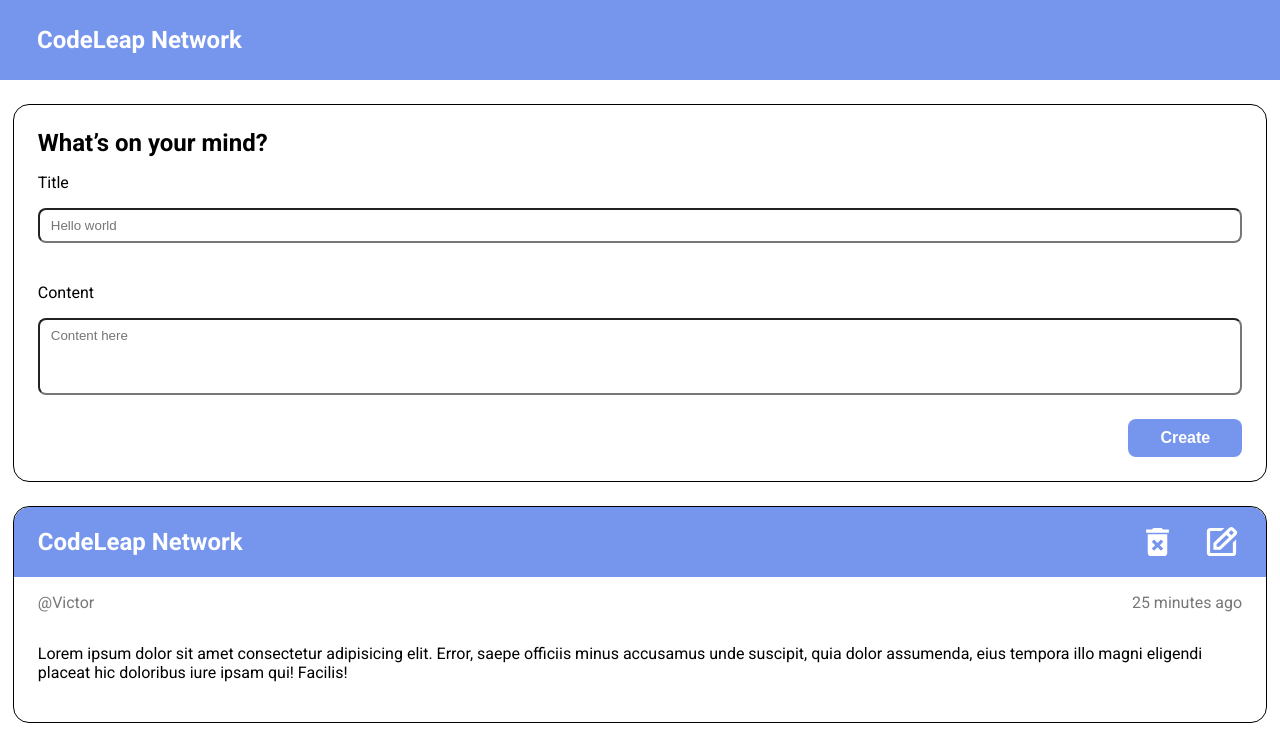
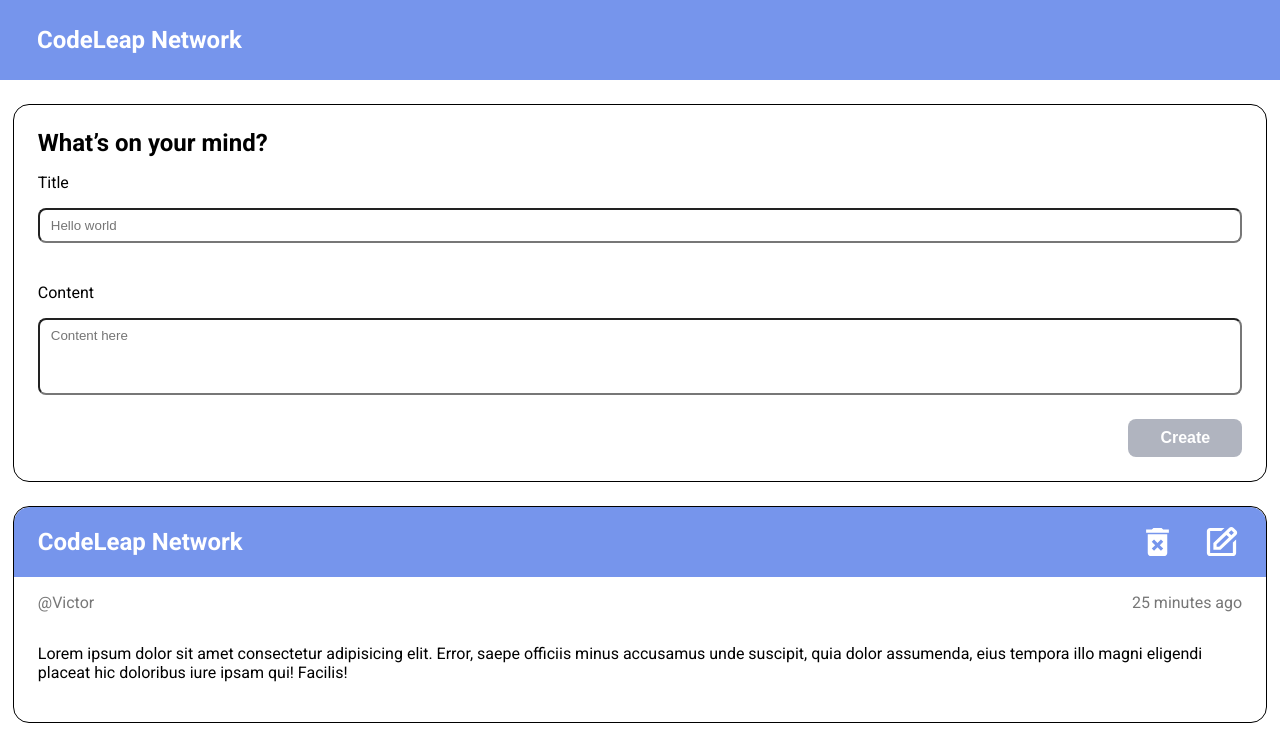
Before and after one commit to paulosrlj/PostsBlog, a React (Vite) app: page / in a window 1280 px wide. Shown: the top 745 px of the page. Built offline with nearby package versions, Linux system fonts and the light colour scheme.

Commit message:
feat: add create post button validation

```diff
--- a/src/App.tsx
+++ b/src/App.tsx
@@ -4,8 +4,6 @@
 import MainScreen from './pages/MainScreen/MainScreen'
 
 function App() {
-  const [count, setCount] = useState(0)
-
   return (
     <MainScreen />
   )
--- /dev/null
+++ b/src/actions/postCard/index.ts
@@ -0,0 +1,30 @@
+import { createSlice } from "@reduxjs/toolkit";
+
+const postCardSlice = createSlice({
+    name: 'postCard',
+		initialState: {
+			titleValue: '',
+			contentValue: '',
+			valid: false
+		},
+		reducers: {
+			verifyIfIsInvalid: (state) => {
+				if (state.titleValue.length > 0 && state.contentValue.length > 0) {
+					state.valid = true;
+				}
+				else {
+					state.valid = false;
+				}
+			},
+			updateTitleValue: (state, action) => {
+				state.titleValue = action.payload;
+			},
+      updateContentValue: (state, action) => {
+				state.contentValue = action.payload;
+			}
+		}
+})
+
+export const inputActions = postCardSlice.actions;
+
+export { postCardSlice }
--- a/src/components/Input/index.tsx
+++ b/src/components/Input/index.tsx
@@ -1,7 +1,4 @@
-import { CSSProperties, ReactNode, useState } from "react";
-import { useDispatch, useSelector } from 'react-redux'
-
-import { inputActions } from "../../actions/input";
+import { CSSProperties } from "react";
 
 import style from "./style.module.scss";
 
@@ -10,18 +7,11 @@
   text?: string;
   type: string;
   styles?: CSSProperties;
+  onChange?: any;
+  value: string;
 };
 
-function Input({ placeholder, text, type, styles }: Props) {
-
-  const value = useSelector((state: any) => state.signUpInput.inputValue);
-
-  const dispatch = useDispatch();
-
-  function handleInputChange(e: React.ChangeEvent<HTMLInputElement>) {
-    dispatch(inputActions.updateInput(e.target.value))
-    dispatch(inputActions.verifyIfIsInvalid())
-  }
+function Input({ placeholder, type, styles, onChange, value }: Props) {
 
   return (
     <input
@@ -29,7 +19,7 @@
       type={type}
       placeholder={placeholder}
       style={styles}
-      onChange={handleInputChange}
+      onChange={onChange}
       value={value}
     />
   );
--- a/src/components/PostCard/index.tsx
+++ b/src/components/PostCard/index.tsx
@@ -1,11 +1,30 @@
 import React from "react";
+
+import { useDispatch, useSelector } from "react-redux";
 
 import styles from "./style.module.scss";
 import Title from "../Title";
 import Input from "../Input";
 import Button from "../Button";
+import { inputActions } from "../../actions/postCard";
 
 function PostCard() {
+  const titleValue = useSelector((state: any) => state.postCard.titleValue);
+  const contentValue = useSelector((state: any) => state.postCard.contentValue);
+  const valid = useSelector((state: any) => state.postCard.valid);
+
+  const dispatch = useDispatch();
+
+  function handleTitleChange(e: React.ChangeEvent<HTMLInputElement>) {
+    dispatch(inputActions.updateTitleValue(e.target.value));
+    dispatch(inputActions.verifyIfIsInvalid());
+  }
+
+  function handleContentChange(e: React.ChangeEvent<HTMLInputElement>) {
+    dispatch(inputActions.updateContentValue(e.target.value));
+    dispatch(inputActions.verifyIfIsInvalid());
+  }
+
   return (
     <div className={styles.postCard}>
       <Title>What’s on your mind?</Title>
@@ -15,7 +34,9 @@
         <Input
           placeholder="Hello world"
           type="text"
-          styles={{  marginBottom: "24px", flex: 1}}
+          styles={{ marginBottom: "24px", flex: 1 }}
+          value={titleValue}
+          onChange={handleTitleChange}
         />
       </div>
 
@@ -24,11 +45,13 @@
         <Input
           placeholder="Content here"
           type="text"
-          styles={{  marginBottom: "24px", paddingBottom: '50px' }}
+          styles={{ marginBottom: "24px", paddingBottom: "50px" }}
+          value={contentValue}
+          onChange={handleContentChange}
         />
       </div>
 
-      <Button styles={{alignSelf: 'flex-end'}}>Create</Button>
+      <Button disabled={!valid} styles={{ alignSelf: "flex-end" }}>Create</Button>
     </div>
   );
 }
--- a/src/pages/MainScreen/MainScreen.tsx
+++ b/src/pages/MainScreen/MainScreen.tsx
@@ -1,4 +1,3 @@
-import React from "react";
 import Header from "../../components/Header";
 import PostCard from "../../components/PostCard";
 
--- a/src/redux/index.ts
+++ b/src/redux/index.ts
@@ -1,9 +1,11 @@
 import { configureStore } from '@reduxjs/toolkit'
 
 import { inputSlice } from '../actions/input'
+import { postCardSlice } from '../actions/postCard'
 
 export default configureStore({
   reducer: {
-    signUpInput: inputSlice.reducer
+    signUpInput: inputSlice.reducer,
+    postCard: postCardSlice.reducer,
   }
 })
```
Also changed, not shown: src/pages/SignUp/SignUp.tsx (+14 -4 lines).
